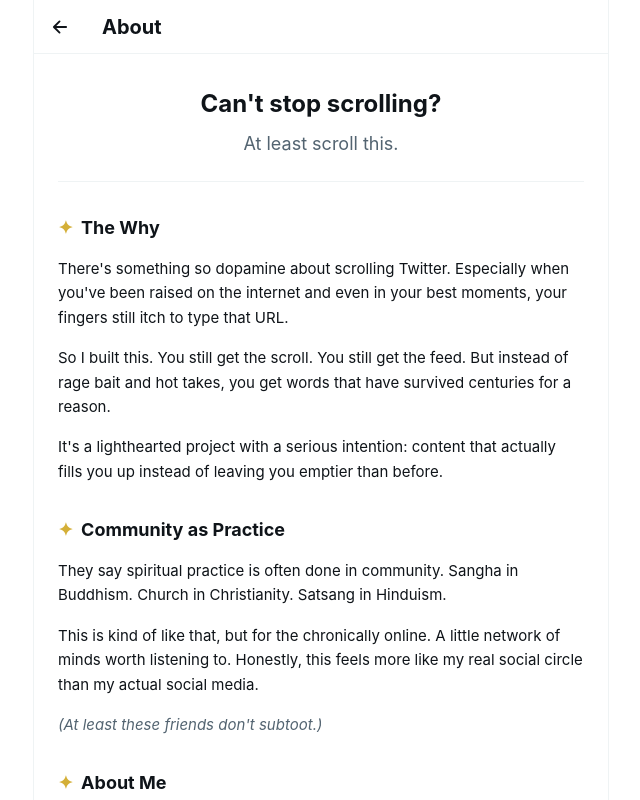
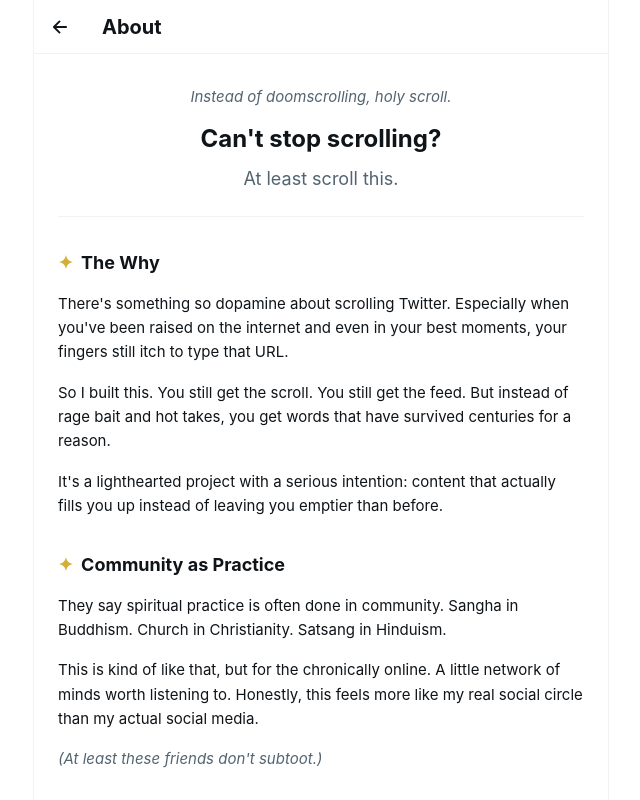
Before and after one commit to siva-sakti/holy-twitter, a Next.js app: page /about in a window 1280 px wide. Shown: the top 800 px of the page, without its empty margins (319-959 px from the left). Built offline with nearby package versions, Linux system fonts and the light colour scheme; no server answers.

Commit message:
Add 'Instead of doomscrolling, holy scroll' tagline to About page

```diff
--- a/app/about/page.tsx
+++ b/app/about/page.tsx
@@ -28,6 +28,9 @@ export default function AboutPage() {
         <div className="px-6 py-8 space-y-8">
           {/* Tagline */}
           <div className="text-center pb-6 border-b border-[#eff3f4] dark:border-[#2f3336]">
+            <p className="text-[15px] text-[#536471] dark:text-[#71767b] italic mb-3">
+              Instead of doomscrolling, holy scroll.
+            </p>
             <p className="text-[24px] font-bold text-[#0f1419] dark:text-[#e7e9ea] mb-2">
               Can't stop scrolling?
             </p>
```
